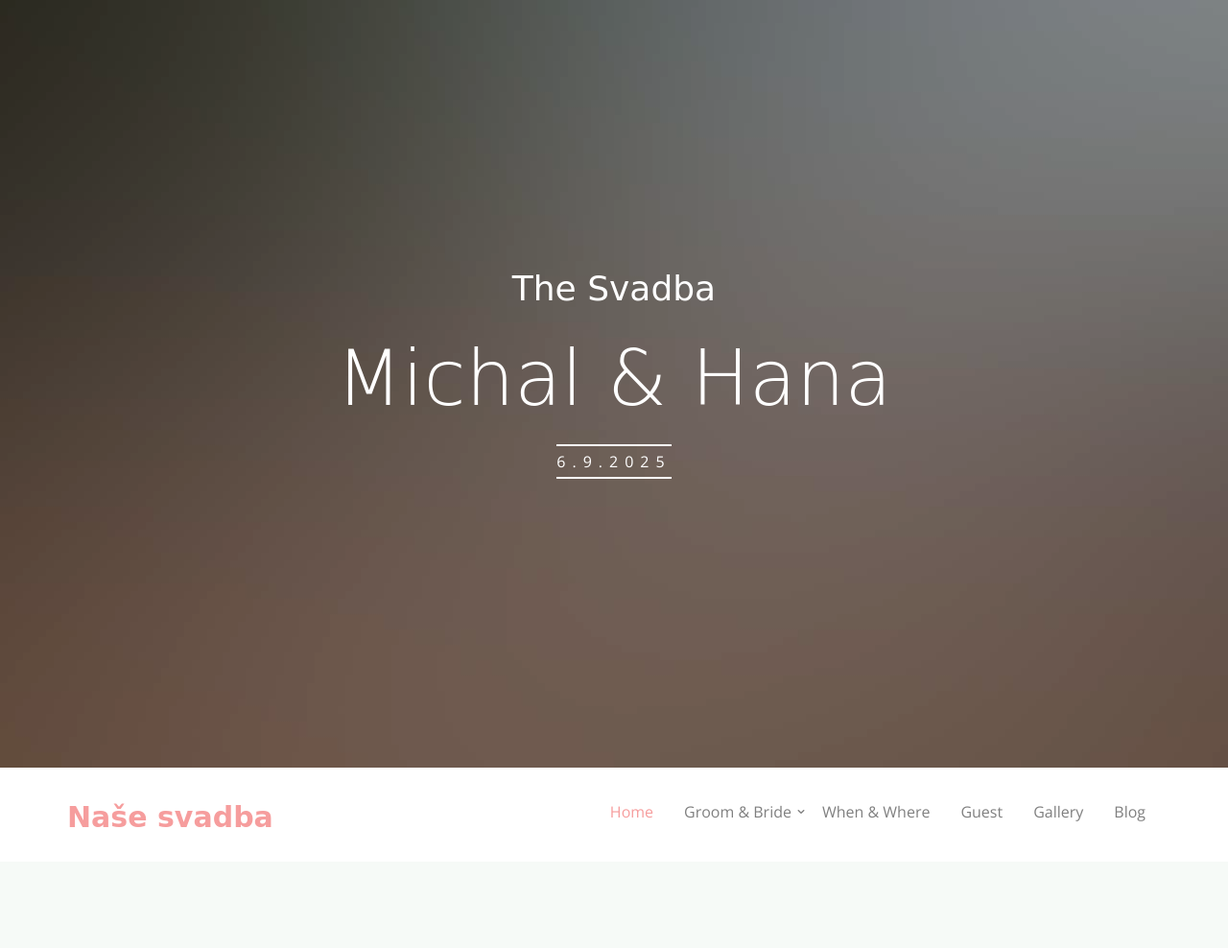
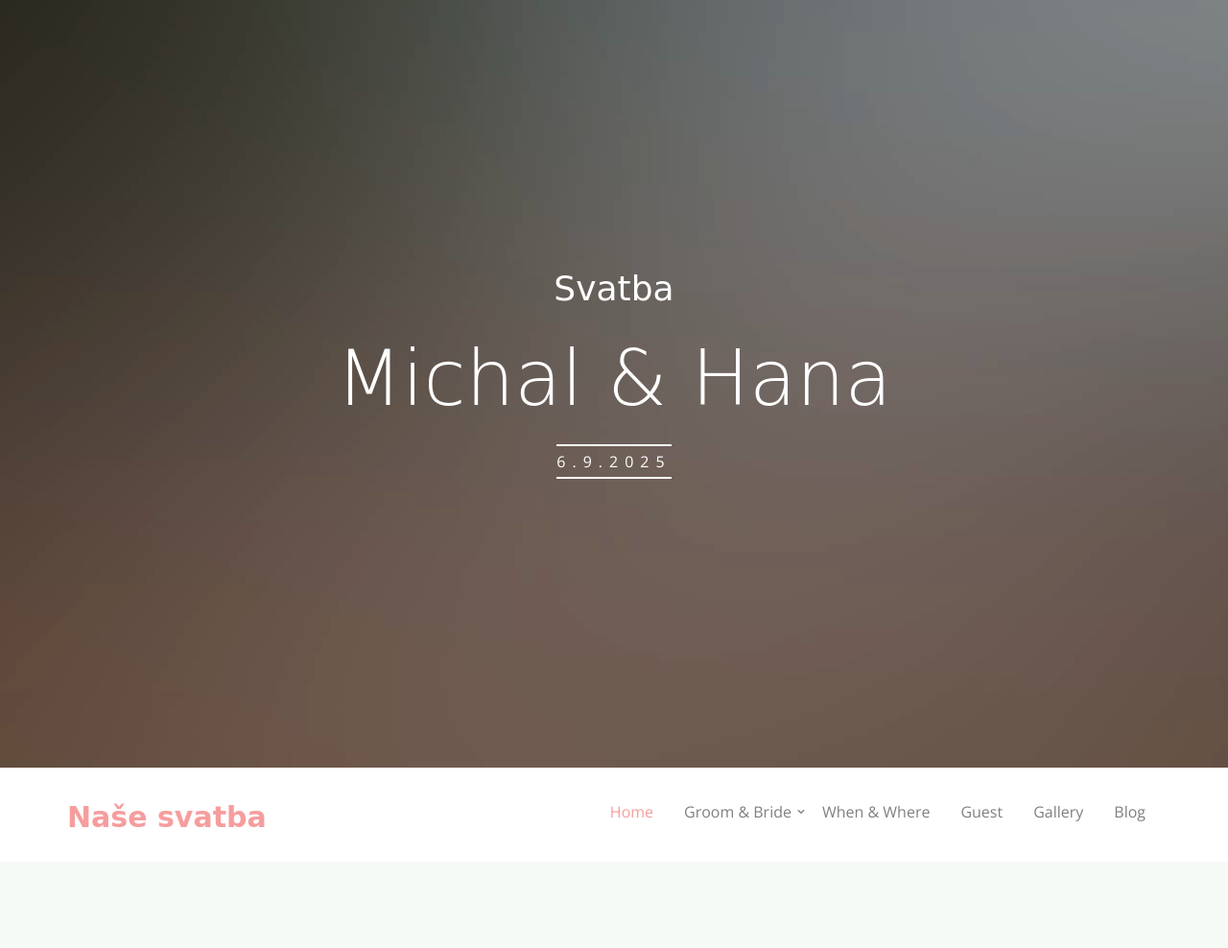
Before and after one commit to openeyes-cz/openeyes-cz.github.io, a website: page index.html in a window 1280 px wide. Shown: the top 988 px of the page at 96% size. Drawn offline with nearby package versions, Linux system fonts and the light colour scheme; files whose address does not match are found by name; a web font is replaced by a local one.

Commit message:
kozmetika

```diff
--- a/index.html
+++ b/index.html
@@ -7,27 +7,13 @@
 	<head>
 	<meta charset="utf-8">
 	<meta http-equiv="X-UA-Compatible" content="IE=edge">
-	<title>Naše svadba</title>
+	<title>Michal a Hana - Naše svatba</title>
 	<meta name="viewport" content="width=device-width, initial-scale=1">
-	<meta name="description" content="Free HTML5 Template by FREEHTML5.CO" />
-	<meta name="keywords" content="free html5, free template, free bootstrap, html5, css3, mobile first, responsive" />
-	<meta name="author" content="FREEHTML5.CO" />
+	<meta name="description" content="Naše svatba" />
+	<meta name="keywords" content="svadba, svatba" />
+	<meta name="author" content="Michal Krupa" />
 
-  <!--
-	//////////////////////////////////////////////////////
-
-	FREE HTML5 TEMPLATE
-	DESIGNED & DEVELOPED by FREEHTML5.CO
-
-	Website: 		http://freehtml5.co/
-	Email: 			info@freehtml5.co
-	Twitter: 		http://twitter.com/fh5co
-	Facebook: 		https://www.facebook.com/fh5co
-
-	//////////////////////////////////////////////////////
-	 -->
-
-  	<!-- Facebook and Twitter integration -->
+	<!-- Facebook and Twitter integration -->
 	<meta property="og:title" content=""/>
 	<meta property="og:image" content=""/>
 	<meta property="og:url" content=""/>
@@ -78,7 +64,7 @@
 						<div class="container">
 							<div class="col-md-10 col-md-offset-1">
 								<div class="animate-box">
-									<h1>The Svadba</h1>
+									<h1>Svatba</h1>
 									<h2>Michal &amp; Hana</h2>
 									<p><span>6.9.2025</span></p>
 								</div>
@@ -93,7 +79,7 @@
 			<div class="container">
 				<div class="nav-header">
 					<a href="#" class="js-fh5co-nav-toggle fh5co-nav-toggle dark"><i></i></a>
-					<h1 id="fh5co-logo"><a href="index.html">Naše svadba</a></h1>
+					<h1 id="fh5co-logo"><a href="index.html">Naše svatba</a></h1>
 					<!-- START #fh5co-menu-wrap -->
 					<nav id="fh5co-menu-wrap" role="navigation">
 						<ul class="sf-menu" id="fh5co-primary-menu">
```
